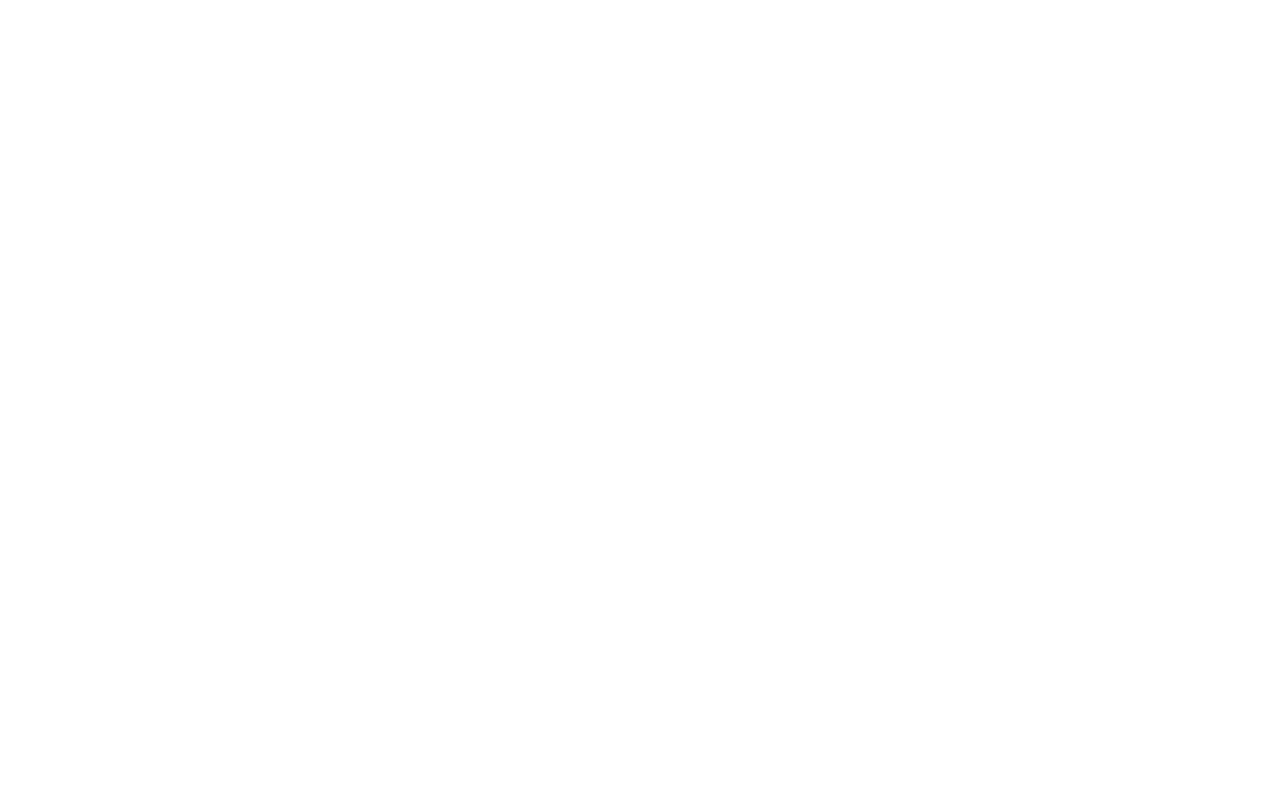
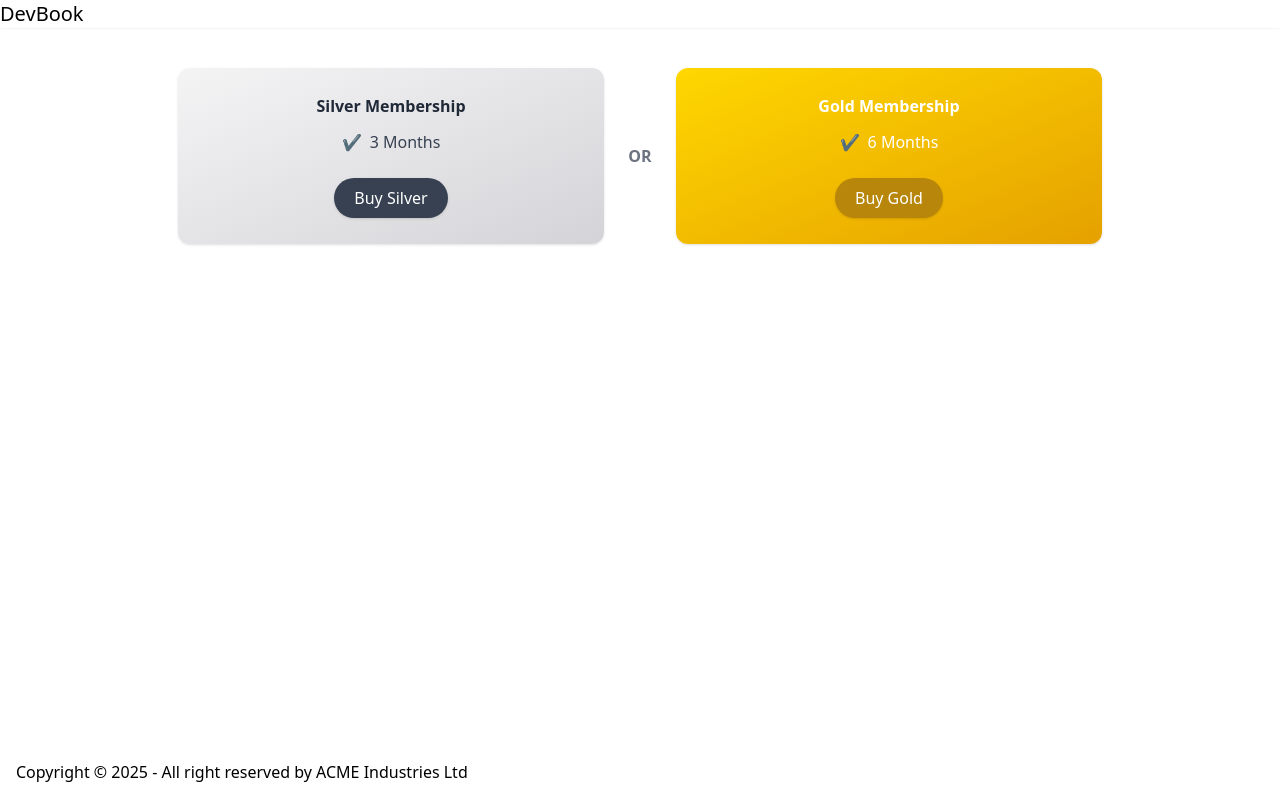
Before and after one commit to v123Sharma/dev-Book-frontend, a React (Vite) app: page /premium in a window 1280 px wide. Before the commit this address had no page. Built offline with nearby package versions, Linux system fonts and the light colour scheme; no server answers.

Commit message:
added payment template

```diff
--- a/src/App.jsx
+++ b/src/App.jsx
@@ -8,6 +8,7 @@
 import Feed from "./components/Feed"
 import Connections from "./components/Connections"
 import Requests from "./components/Requests"
+import Premium from "./components/Premium"
 
 
 
@@ -23,6 +24,8 @@
             <Route path="/profile" element={<Profile/>} />
             <Route path="/connections" element={<Connections/>} />
             <Route path="/requests" element={<Requests/>} />
+            <Route path="/premium" element={<Premium/>} />
+
 
           </Route>
        {/*   <Route path="/login" element={<div>Login Page</div>}></Route>
--- a/src/components/NavBar.jsx
+++ b/src/components/NavBar.jsx
@@ -48,6 +48,7 @@
         </li>
         <li><Link to="/connections">Connections</Link></li>
         <li><Link to="/requests">Requests</Link></li>
+        <li><Link to="/premium">Premium</Link></li>
         <li><a  onClick={handleLogOut}>Logout</a></li>
       </ul>
     </div>
--- /dev/null
+++ b/src/components/Premium.jsx
@@ -0,0 +1,68 @@
+import axios from 'axios'
+import React from 'react'
+import { BASE_URL } from '../utils/constant'
+
+const Premium = () => {
+
+     const handlePayment =async()=>{
+      try{
+         const order = await axios.post(BASE_URL+"/payment/create",
+          {membershipType: type},
+           {withCredentials:true});
+      }catch(err){
+         console.error(err)
+      }
+     }
+
+
+  return (
+ <div className="flex flex-col md:flex-row w-full justify-center items-center gap-6 my-10">
+
+  {/* Silver */}
+  <div className="card bg-gradient-to-br from-[#f4f4f5] to-[#d4d4d8]
+                  rounded-xl h-44 w-full sm:w-1/2 md:w-1/3 flex flex-col items-center justify-center shadow gap-3 p-4">
+
+    <h1 className="font-semibold text-gray-800">Silver Membership</h1>
+
+    {/* Feature */}
+    <div className="flex items-center gap-2 text-gray-700">
+      <span className="text-blue-500">✔</span> 3 Months
+    </div>
+
+    <button aria-label="Buy Silver Membership"
+            className="mt-3 px-5 py-2 rounded-full bg-gray-700 text-white font-medium shadow
+                       hover:bg-gray-800 hover:scale-105 hover:shadow-lg transition-all"
+                       onClick={()=>handlePayment("silver")}>
+      Buy Silver
+    </button>
+  </div>
+
+  <div className="flex items-center font-semibold text-gray-500">OR</div>
+
+  {/* Gold */}
+  <div className="card bg-gradient-to-br from-[#FFD700] to-[#E5A100]
+                  rounded-xl h-44 w-full sm:w-1/2 md:w-1/3 flex flex-col items-center justify-center shadow gap-3 p-4">
+
+    <h1 className="font-semibold text-white">Gold Membership</h1>
+
+    {/* Feature */}
+    <div className="flex items-center gap-2 text-white">
+      <span className="text-blue-500">✔</span> 6 Months
+    </div>
+
+    <button aria-label="Buy Gold Membership"
+            className="mt-3 px-5 py-2 rounded-full bg-[#B8860B] text-white font-medium shadow
+                       hover:bg-[#996c0a] hover:scale-105 hover:shadow-lg transition-all"
+                       onClick={()=>handlePayment("gold")}>
+      Buy Gold
+    </button>
+  </div>
+</div>
+
+
+
+
+  )
+}
+
+export default Premium
```
